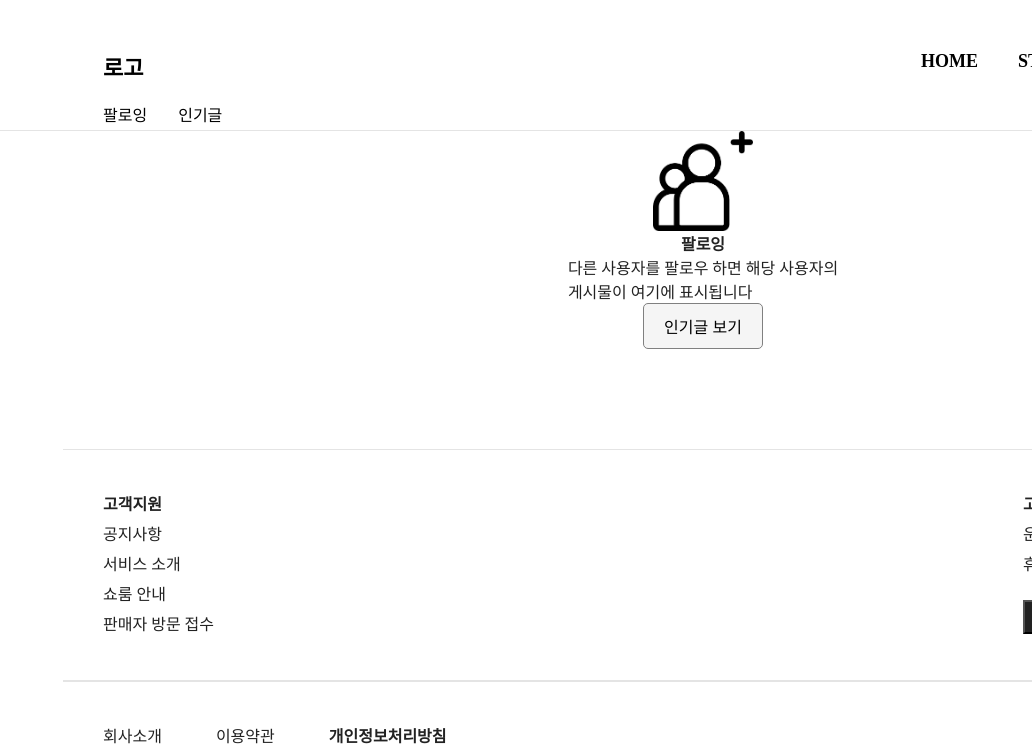
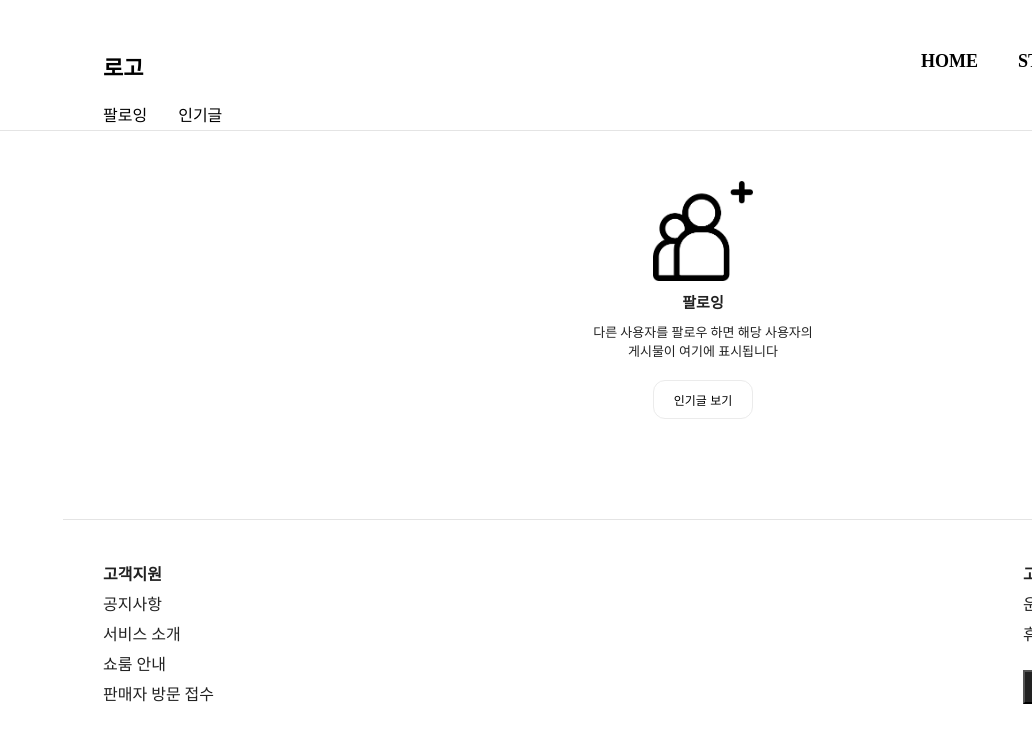
Before and after one commit to sobwo/snshop, a Java web app: page /style/style_following.do in a window 1280 px wide; the page is wider, and only the part inside the window is pictured. Shown: the top 750 px of that part, without its empty margins (248-1280 px from the left). Run offline with Spring Boot 4, a stand-in JSP engine, Linux system fonts and the light colour scheme; the project's own start-up code is not run, and a stand-in starts its controllers and pages; some web fonts are replaced.

Commit message:
팔로잉 페이지(게시물 없을때) css 완료

```diff
--- a/src/main/webapp/WEB-INF/views/style/style_following.jsp
+++ b/src/main/webapp/WEB-INF/views/style/style_following.jsp
@@ -6,46 +6,15 @@
 	<head>
 		<meta charset="utf-8">
 		<title>팔로우</title>
-	<style>
-		.f_wrap{
-			width: 1902px;
-			display:flex;
-			justify-content:center;
-			padding-top:131px;
-		}
-
-		.f_inner_wrap{
-			width:350px;
-			display:flex;
-			flex-direction:column;
-			align-items:center;
-		}
-
-		.custom-btn {
-		    border-radius: 5px;
-		    border: none;
-		    padding: 10px 20px;
-		    background-color: whitesmoke;
-		    color: black;
-		    font-size: 16px;
-		    text-align: center;
-		    border: 1px solid gray;
-		}
-
-		.custom-btn:hover {
-			background-color: #f2f2f2;
-			cursor: pointer;
-		}
-
-</style>
+		<link href="${pageContext.request.contextPath}/resources/css/style/style_following.css" rel="stylesheet">
 	</head>
 	<body>
 		<jsp:include page="../common/header_style.jsp"></jsp:include>
 		<div class="f_wrap" style="width:1902px;">
 			<div class="f_inner_wrap">
 				<img src="${pageContext.request.contextPath}/resources/image/다운로드.png" style="width: 99.98px; height: 99.98px;">
-			<p><strong>팔로잉</strong></p>
-			<p>다른 사용자를 팔로우 하면 해당 사용자의 <br>게시물이 여기에 표시됩니다</p>
+				<p class="following_title"><strong>팔로잉</strong></p>
+				<p class="following_noti">다른 사용자를 팔로우 하면 해당 사용자의 <br>게시물이 여기에 표시됩니다</p>
 
 				<input type="button" value="인기글 보기" class="custom-btn" />
 			</div>
--- /dev/null
+++ b/src/main/webapp/resources/css/style/style_following.css
@@ -0,0 +1,43 @@
+@charset "UTF-8";
+
+.f_wrap{
+	width: 1902px;
+	display:flex;
+	justify-content:center;
+	padding-top:131px;
+	font-family:"GmarketSansMedium";
+}
+
+.f_inner_wrap{
+	width:350px;
+	display:flex;
+	flex-direction:column;
+	align-items:center;
+	padding-top:50px;
+}
+
+.following_title{
+	font-size:15px;
+	padding:10px 0;
+}
+
+.following_noti{
+	font-size:13px;
+	text-align:center;
+	padding-bottom:20px;
+}
+
+.custom-btn {
+    border-radius: 12px;
+    border: 1px solid #ebebeb;
+    padding: 10px 20px;
+    background-color: #fff;
+    color: black;
+    font-size: 12px;
+    text-align: center;
+}
+
+.custom-btn:hover {
+	background-color: #f2f2f2;
+	cursor: pointer;
+}
```
Lines whose indentation alone changed are shown as unchanged.
